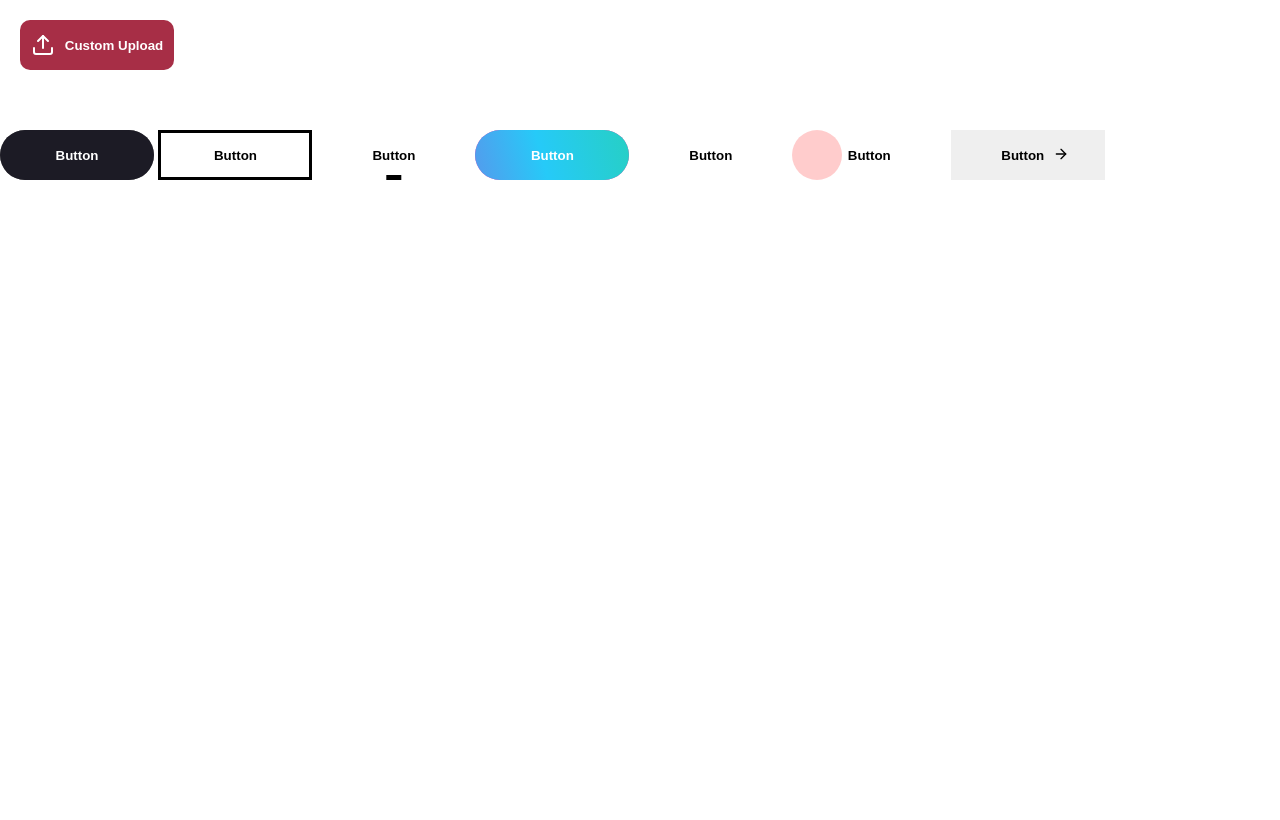
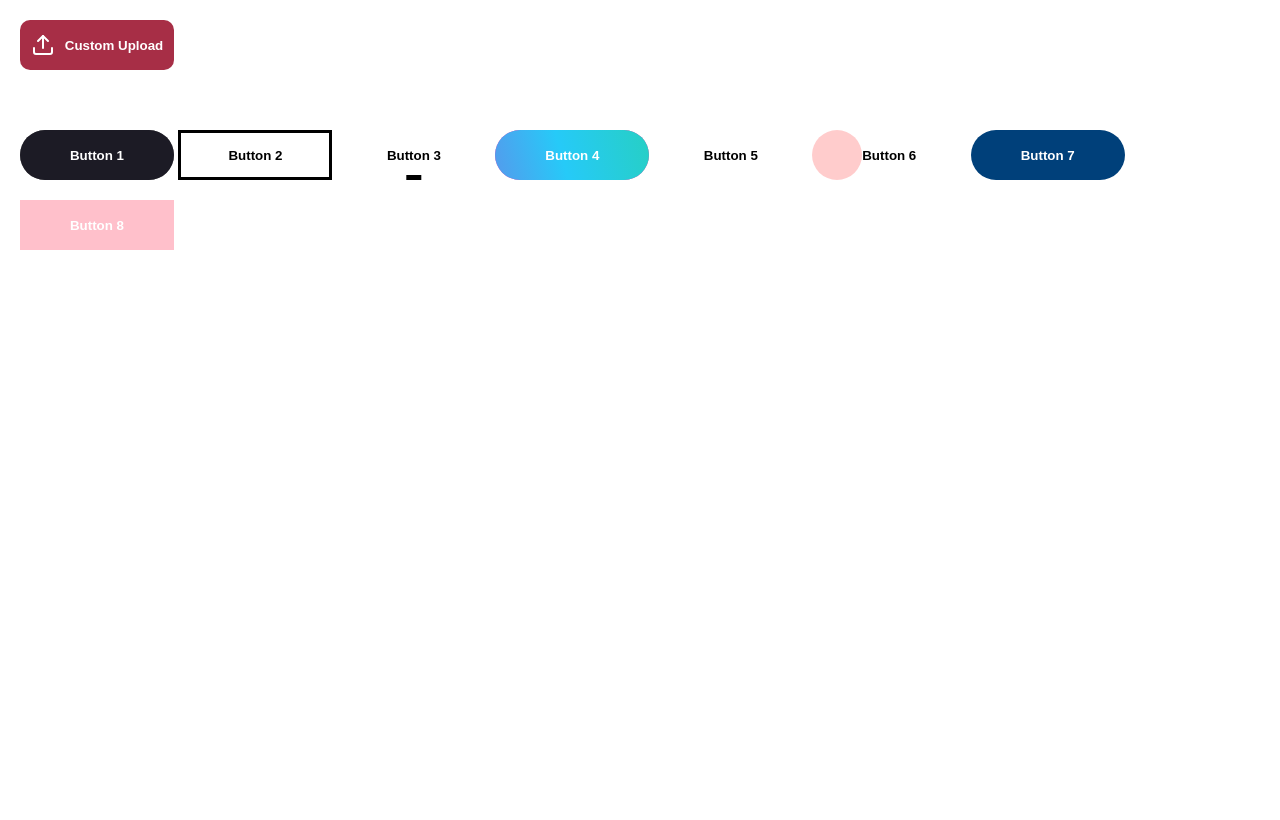
Before and after one commit to aunio/react-github-api, a PHP site: page / in a window 1280 px wide. After the commit the page ends 250 px from the top, so only its background shows below. Run offline with PHP 8.4, Linux system fonts and the light colour scheme.

Commit message:
Botão 8

```diff
--- a/buttons/assets/css/style.css
+++ b/buttons/assets/css/style.css
@@ -7,6 +7,7 @@
 
 body {
   min-height: 100vh;
+  padding: 20px;
 }
 
 div {
@@ -26,7 +27,6 @@ button {
 .btn-0 {
   width: 154px;
   height: 50px;
-  margin: 20px;
   background-color: #a72e46;
   display: flex;
   align-items: center;
@@ -230,7 +230,9 @@ button {
 
 .btn-7 {
   position: relative;
-  background-color: #efefef;
+  background-color: #00407A;
+  border-radius: 50px;
+  overflow: hidden;
 }
 
 .btn-7:before {
@@ -240,27 +242,41 @@ button {
   height: 100%;
   right: 0;
   bottom: 0;
-  background-color: rgba(255, 0, 0, 1);
-  transition: all 0.25s ease;
-}
-
-.btn-7:after {
-  content: url(../img/icons/arrow-right.svg);
-  position: absolute;
-  top: 16px;
-  right: 23%;
+  background-image: linear-gradient(to right, #00407A , #000D18);
   transition: all 0.25s ease;
 }
 
 .btn-7 span {
   position: relative;
-  padding-right: 10px;
+  color: #fff;
 }
 
 .btn-7:hover:before {
   width: 100%;
 }
 
-.btn-7:hover:after {
-  right: 20%;
+.btn-8 {
+  display: inline-block;
+  background-color: pink;
+  color: #fff;
+  transition: .25s;
 }
+
+.btn-8:hover {
+  background-color: red;
+  padding-right: 15px;
+}
+
+.btn-8::after {
+  content: '->';
+  position: absolute;
+  color: #fff;
+  display: inline-block;
+  opacity: 0;
+  transition: .25s;
+}
+
+.btn-8:hover::after {
+  opacity: 1;
+  padding-left: 10px;
+}
--- a/buttons/index.html
+++ b/buttons/index.html
@@ -20,15 +20,16 @@
       </label>
     </div>
     <div>
-      <button class="btn-1">Button</button>
-      <button class="btn-2">Button</button>
-      <button class="btn-3">Button</button>
-      <button class="btn-4">Button</button>
-      <button class="btn-5">Button</button>
-      <button class="btn-6">Button</button>
+      <button class="btn-1">Button 1</button>
+      <button class="btn-2">Button 2</button>
+      <button class="btn-3">Button 3</button>
+      <button class="btn-4">Button 4</button>
+      <button class="btn-5">Button 5</button>
+      <button class="btn-6">Button 6</button>
       <button class="btn-7">
-        <span>Button</span>
+        <span>Button 7</span>
       </button>
+      <button class="btn-8">Button 8</button>
     </div>
   </body>
 </html>
```
